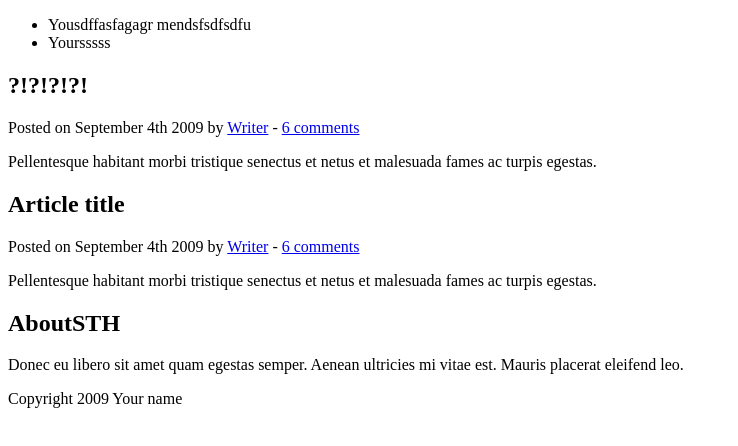
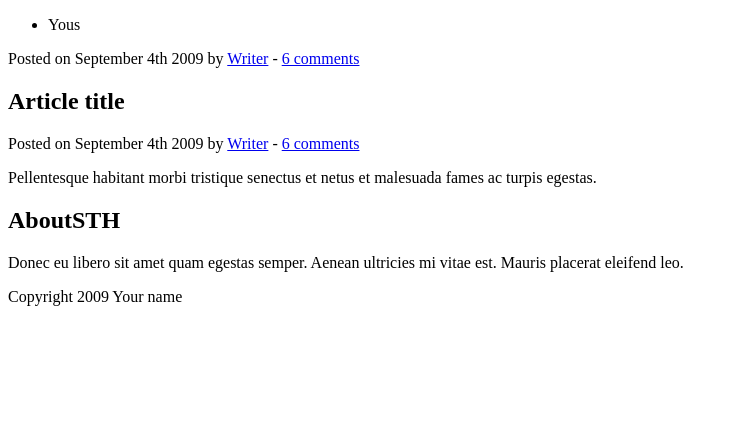
Before and after one commit to creativebulb/seoul, a plain HTML site: page index.html in a window 1280 px wide. Shown: the whole page, without its empty margins (0-738 px from the left). Drawn offline with Linux system fonts and the light colour scheme.

Commit message:
branch
00

```diff
--- a/index.html
+++ b/index.html
@@ -13,8 +13,7 @@
 		<nav>
 			<ul>
 
-				<li>Yousdffasfagagr mendsfsdfsdfu</li>
-				<li>Yoursssss</li>
+				<li>Yous</li>
 			</ul>
 		</nav>
 	</header>
@@ -23,10 +22,8 @@
 
 		<article>
 			<header>
-				<h2>?!?!?!?!</h2>
 				<p>Posted on <time datetime="2014-09-04T16:31:24+02:00">September 4th 2009</time> by <a href="#">Writer</a> - <a href="#comments">6 comments</a></p>
 			</header>
-			<p>Pellentesque habitant morbi tristique senectus et netus et malesuada fames ac turpis egestas.</p>
 		</article>
 
 		<article>
```
